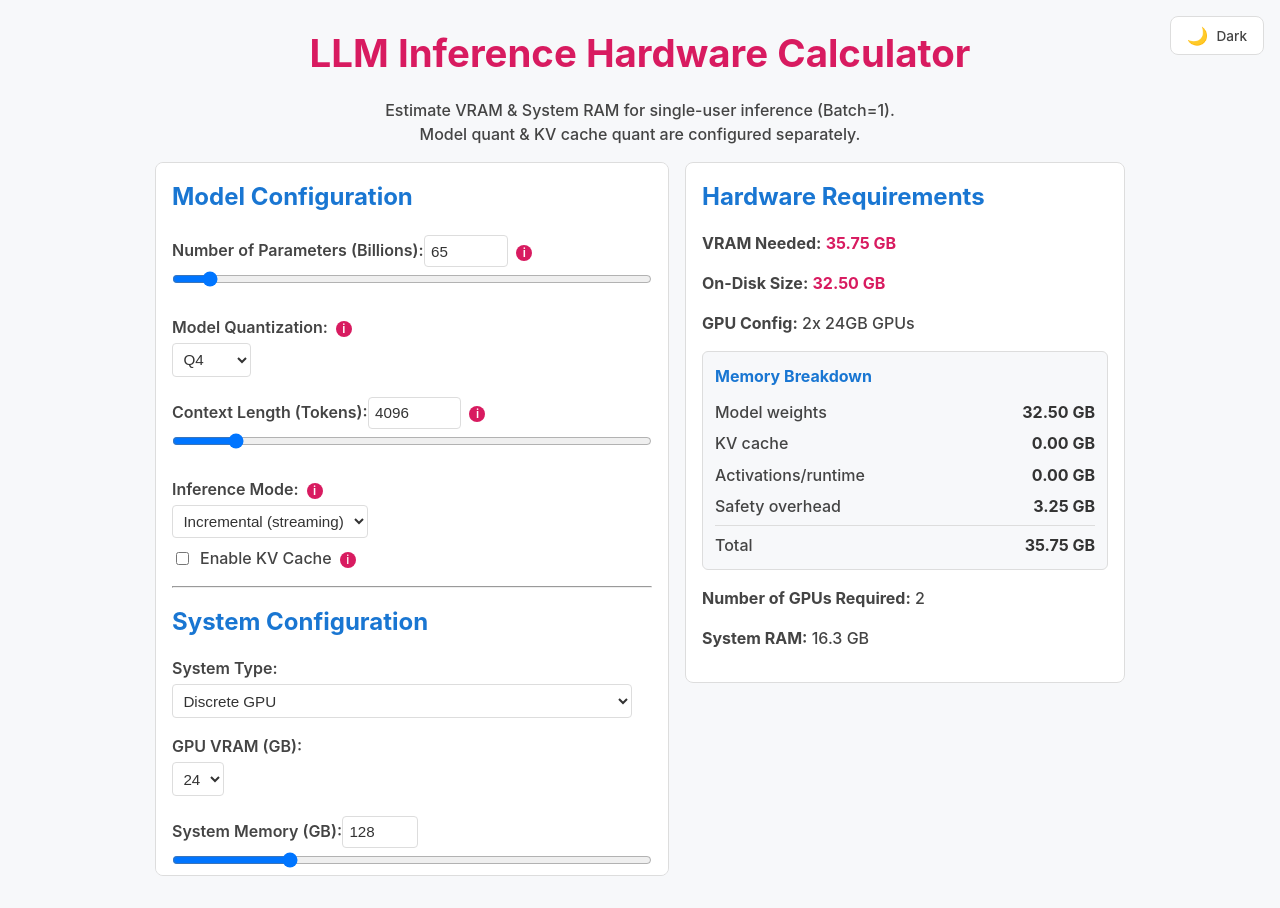
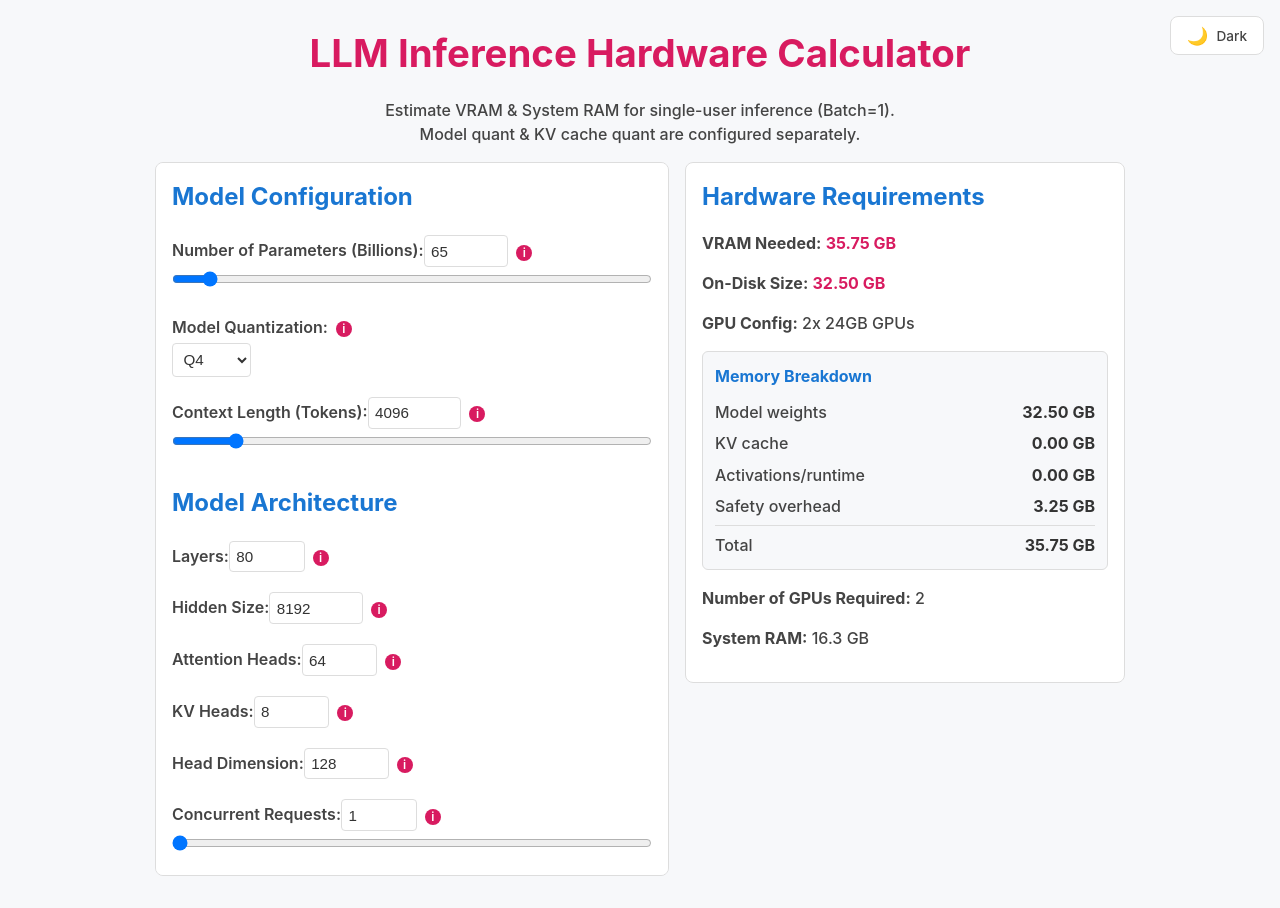
Before and after one commit to dipenbhuva/llm-inference-hardware-calculator, a React (Vite) app: page / in a window 1280 px wide. Built offline with nearby package versions, Linux system fonts and the light colour scheme.

Commit message:
feat: add architecture KV cache math

```diff
--- a/src/App.css
+++ b/src/App.css
@@ -235,6 +235,10 @@
   margin-bottom: 1rem;
 }
 
+.section-title-spaced {
+  margin-top: 1.5rem;
+}
+
 /* KV Cache Animation */
 .kvCacheAnimate {
   overflow: hidden;
--- a/src/App.tsx
+++ b/src/App.tsx
@@ -5,6 +5,7 @@
   ModelQuantization,
   KvCacheQuantization,
   InferenceMode,
+  ModelArchitecture,
 } from './types';
 import {
   calculateHardwareRecommendation,
@@ -34,6 +35,12 @@
 
   // Misc
   const [contextLength, setContextLength] = useState<number>(4096);
+  const [layers, setLayers] = useState<number>(80);
+  const [hiddenSize, setHiddenSize] = useState<number>(8192);
+  const [attentionHeads, setAttentionHeads] = useState<number>(64);
+  const [kvHeads, setKvHeads] = useState<number>(8);
+  const [headDim, setHeadDim] = useState<number>(128);
+  const [concurrentRequests, setConcurrentRequests] = useState<number>(1);
   const [memoryMode, setMemoryMode] = useState<MemoryMode>('DISCRETE_GPU');
   const [systemMemory, setSystemMemory] = useState<number>(128); // in GB
   const [gpuVram, setGpuVram] = useState<number>(24); // in GB, default 24GB
@@ -55,6 +62,14 @@
   // -----------------------------------
   // 3. CALCULATE & RENDER
   // -----------------------------------
+  const modelArchitecture: ModelArchitecture = {
+    layers,
+    hiddenSize,
+    attentionHeads,
+    kvHeads,
+    headDim,
+  };
+
   const recommendation = calculateHardwareRecommendation(
     params,
     modelQuant,
@@ -64,7 +79,9 @@
     memoryMode,
     systemMemory,
     gpuVram,
-    inferenceMode
+    inferenceMode,
+    modelArchitecture,
+    concurrentRequests
   );
 
   const memoryBreakdown = calculateMemoryBreakdown(
@@ -73,7 +90,9 @@
     contextLength,
     useKvCache,
     kvCacheQuant,
-    inferenceMode
+    inferenceMode,
+    modelArchitecture,
+    concurrentRequests
   );
 
   const onDiskSize = calculateOnDiskSize(params, modelQuant);
@@ -162,6 +181,109 @@
               step={128}
               value={contextLength}
               onChange={(e) => setContextLength(Number(e.target.value))}
+            />
+          </div>
+
+          <h2 className="section-title section-title-spaced">
+            Model Architecture
+          </h2>
+
+          <label className="label-range">
+            Layers:
+            <input
+              className="text-input-group"
+              type="number"
+              min={1}
+              max={256}
+              value={layers}
+              onChange={(e) => handleInputChange(e, setLayers)}
+            />
+            <Tooltip text="Number of transformer layers. KV cache stores key/value tensors for each layer.">
+              i
+            </Tooltip>
+          </label>
+
+          <label className="label-range">
+            Hidden Size:
+            <input
+              className="text-input-group"
+              type="number"
+              min={1}
+              max={65536}
+              value={hiddenSize}
+              onChange={(e) => handleInputChange(e, setHiddenSize)}
+            />
+            <Tooltip text="Model hidden dimension. It is shown for architecture completeness and later preset validation.">
+              i
+            </Tooltip>
+          </label>
+
+          <label className="label-range">
+            Attention Heads:
+            <input
+              className="text-input-group"
+              type="number"
+              min={1}
+              max={512}
+              value={attentionHeads}
+              onChange={(e) => handleInputChange(e, setAttentionHeads)}
+            />
+            <Tooltip text="Total attention heads. Some models use fewer KV heads than attention heads with grouped-query attention.">
+              i
+            </Tooltip>
+          </label>
+
+          <label className="label-range">
+            KV Heads:
+            <input
+              className="text-input-group"
+              type="number"
+              min={1}
+              max={512}
+              value={kvHeads}
+              onChange={(e) => handleInputChange(e, setKvHeads)}
+            />
+            <Tooltip text="Number of key/value heads. KV cache memory uses this value, not necessarily total attention heads.">
+              i
+            </Tooltip>
+          </label>
+
+          <label className="label-range">
+            Head Dimension:
+            <input
+              className="text-input-group"
+              type="number"
+              min={1}
+              max={1024}
+              value={headDim}
+              onChange={(e) => handleInputChange(e, setHeadDim)}
+            />
+            <Tooltip text="Dimension of each attention head. For many models this is hidden size divided by attention heads.">
+              i
+            </Tooltip>
+          </label>
+
+          <label className="label-range">
+            Concurrent Requests:
+            <input
+              className="text-input-group"
+              type="number"
+              min={1}
+              max={512}
+              value={concurrentRequests}
+              onChange={(e) => handleInputChange(e, setConcurrentRequests)}
+            />
+            <Tooltip text="Number of simultaneous requests sharing KV cache memory at the selected context length.">
+              i
+            </Tooltip>
+          </label>
+          <div className="slider-input-group">
+            <input
+              type="range"
+              min={1}
+              max={128}
+              value={concurrentRequests}
+              onChange={(e) => setConcurrentRequests(Number(e.target.value))}
             />
           </div>
 
--- a/src/calculations.ts
+++ b/src/calculations.ts
@@ -2,6 +2,7 @@
   InferenceMode,
   KvCacheQuantization,
   MemoryMode,
+  ModelArchitecture,
   ModelQuantization,
   Recommendation,
 } from './types';
@@ -10,6 +11,7 @@
   getModelQuantFactor,
 } from './calculations/memory';
 
+export { calculateKvCacheMemoryGb } from './calculations/kvCache';
 export {
   calculateMemoryBreakdown,
   calculateOnDiskSize,
@@ -35,7 +37,9 @@
   memoryMode: MemoryMode,
   systemMemory: number,
   gpuVram: number,
-  inferenceMode: InferenceMode
+  inferenceMode: InferenceMode,
+  architecture?: ModelArchitecture,
+  concurrentRequests = 1
 ): Recommendation => {
   const requiredVram = calculateRequiredVram(
     params,
@@ -43,7 +47,9 @@
     contextLength,
     useKvCache,
     kvCacheQuant,
-    inferenceMode
+    inferenceMode,
+    architecture,
+    concurrentRequests
   );
 
   // Adjust system RAM calculation to include additional bulk activation memory.
--- /dev/null
+++ b/src/calculations/kvCache.ts
@@ -0,0 +1,47 @@
+import {
+  type KvCacheQuantization,
+  type ModelArchitecture,
+} from '../types';
+
+interface KvCacheMemoryInput {
+  architecture: ModelArchitecture;
+  contextLength: number;
+  kvCacheQuant: KvCacheQuantization;
+  concurrentRequests: number;
+}
+
+export const calculateKvCacheMemoryGb = ({
+  architecture,
+  contextLength,
+  kvCacheQuant,
+  concurrentRequests,
+}: KvCacheMemoryInput): number => {
+  const bytesPerElement = getKvCacheBytesPerElement(kvCacheQuant);
+  const kvCacheBytes =
+    2 *
+    architecture.layers *
+    architecture.kvHeads *
+    architecture.headDim *
+    bytesPerElement *
+    contextLength *
+    concurrentRequests;
+
+  return kvCacheBytes / 1e9;
+};
+
+const getKvCacheBytesPerElement = (kvCacheQuant: KvCacheQuantization): number => {
+  switch (kvCacheQuant) {
+    case 'F32':
+      return 4;
+    case 'F16':
+      return 2;
+    case 'Q8':
+      return 1;
+    case 'Q5':
+      return 0.625;
+    case 'Q4':
+      return 0.5;
+    default:
+      return 1;
+  }
+};
--- a/src/calculations/memory.ts
+++ b/src/calculations/memory.ts
@@ -2,8 +2,10 @@
   InferenceMode,
   KvCacheQuantization,
   MemoryBreakdown,
+  ModelArchitecture,
   ModelQuantization,
 } from '../types';
+import { calculateKvCacheMemoryGb } from './kvCache';
 
 /**
  * Returns GB factor for a 1B param model based on quantization.
@@ -58,6 +60,27 @@
   }
 };
 
+const calculateLegacyKvCacheGb = (
+  modelWeightsGb: number,
+  contextLength: number,
+  kvCacheQuant: KvCacheQuantization
+): number => {
+  const alphaAt2048 = 0.2;
+  const kvFactor = getKvCacheQuantFactor(kvCacheQuant);
+  const kvScale = contextLength / 2048;
+  return modelWeightsGb * alphaAt2048 * kvScale * kvFactor;
+};
+
+const calculateLegacyBulkKvCacheGb = (
+  modelWeightsGb: number,
+  contextLength: number,
+  kvCacheQuant: KvCacheQuantization
+): number => {
+  const kvFactor = getKvCacheQuantFactor(kvCacheQuant);
+  const bulkScale = contextLength / 2048;
+  return modelWeightsGb * 0.1 * kvFactor * bulkScale;
+};
+
 /**
  * Calculate VRAM requirement (GB) for single-user inference and return the
  * individual memory components that make up the final estimate.
@@ -68,7 +91,9 @@
   contextLength: number,
   useKvCache: boolean,
   kvCacheQuant: KvCacheQuantization,
-  inferenceMode: InferenceMode
+  inferenceMode: InferenceMode,
+  architecture?: ModelArchitecture,
+  concurrentRequests = 1
 ): MemoryBreakdown => {
   const modelFactor = getModelQuantFactor(modelQuant);
   const modelWeightsGb = params * modelFactor;
@@ -78,10 +103,18 @@
 
   if (inferenceMode === 'incremental') {
     if (useKvCache) {
-      const alphaAt2048 = 0.2;
-      const kvFactor = getKvCacheQuantFactor(kvCacheQuant);
-      const kvScale = contextLength / 2048;
-      kvCacheGb = modelWeightsGb * alphaAt2048 * kvScale * kvFactor;
+      kvCacheGb = architecture
+        ? calculateKvCacheMemoryGb({
+            architecture,
+            contextLength,
+            kvCacheQuant,
+            concurrentRequests,
+          })
+        : calculateLegacyKvCacheGb(
+            modelWeightsGb,
+            contextLength,
+            kvCacheQuant
+          );
     }
   } else {
     const bulkAlphaAt2048 = 0.5;
@@ -89,8 +122,18 @@
     activationGb = modelWeightsGb * bulkAlphaAt2048 * bulkScale;
 
     if (useKvCache) {
-      const kvFactor = getKvCacheQuantFactor(kvCacheQuant);
-      kvCacheGb = modelWeightsGb * 0.1 * kvFactor * bulkScale;
+      kvCacheGb = architecture
+        ? calculateKvCacheMemoryGb({
+            architecture,
+            contextLength,
+            kvCacheQuant,
+            concurrentRequests,
+          })
+        : calculateLegacyBulkKvCacheGb(
+            modelWeightsGb,
+            contextLength,
+            kvCacheQuant
+          );
     }
   }
 
@@ -112,7 +155,9 @@
   contextLength: number,
   useKvCache: boolean,
   kvCacheQuant: KvCacheQuantization,
-  inferenceMode: InferenceMode
+  inferenceMode: InferenceMode,
+  architecture?: ModelArchitecture,
+  concurrentRequests = 1
 ): number => {
   return calculateMemoryBreakdown(
     params,
@@ -120,7 +165,9 @@
     contextLength,
     useKvCache,
     kvCacheQuant,
-    inferenceMode
+    inferenceMode,
+    architecture,
+    concurrentRequests
   ).totalGb;
 };
 
```
Also changed, not shown: src/types.ts (+9 -0 lines), 2 other files (tests, documents, lock files or other folders).
